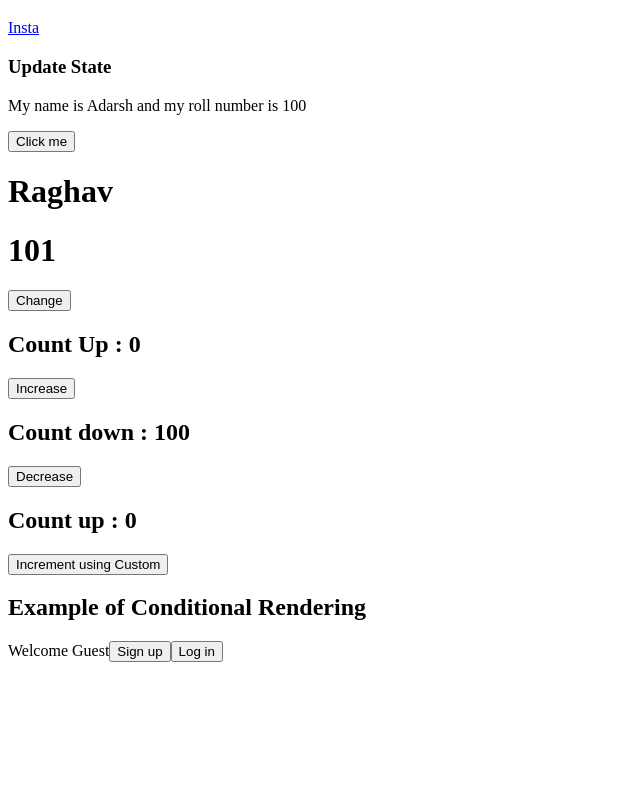
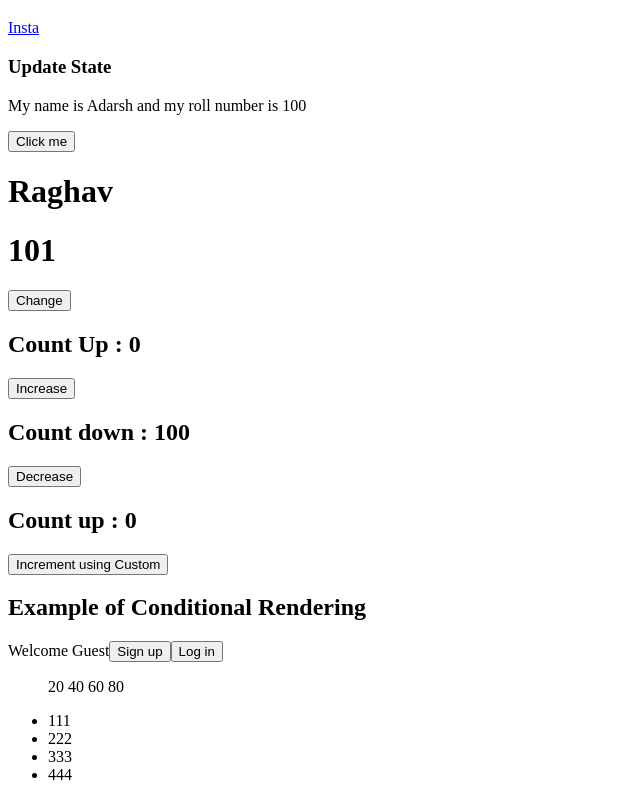
Before and after one commit to Raghav-Verma25/React-js, a React (Create React App) app: page / in a window 1280 px wide. Shown: the part 268-1068 px from the top of the page, without its empty margins (0-640 px from the left). Before the commit the page ends 938 px from the top, so only its background shows below. Built offline with nearby package versions, Linux system fonts and the light colour scheme.

Commit message:
List and Key in react

```diff
--- a/public/index.html
+++ b/public/index.html
@@ -44,7 +44,8 @@
     <div id="custom"></div>
     <h2>Example of Conditional Rendering</h2>
     <div id="condition-1"></div>
-
+    <div id="list"></div>
+    <div id="key"></div>
 
 
 
--- a/src/GeekyShow/ConditionalRendering/Guest.js
+++ b/src/GeekyShow/ConditionalRendering/Guest.js
@@ -3,11 +3,11 @@ import React, { Component } from 'react'
 export default class Guest extends Component {
   render() {
     return (
-      <div>
+      <React.Fragment>
         Welcome Guest
         <button> Sign up</button>
-        <button> Log in</button>
-      </div>
+        <button onClick={this.props.clickData}> Log in</button>
+        </React.Fragment>
     )
   }
 }
--- a/src/GeekyShow/ConditionalRendering/GuestApp.js
+++ b/src/GeekyShow/ConditionalRendering/GuestApp.js
@@ -2,11 +2,22 @@ import React, { Component } from 'react'
 import User from "./User"
 import Guest from "./Guest"
 export default class App extends Component {
+  state ={
+    isRegister : false
+  };
+  clickLogIn = () =>{
+    this.setState({isRegister : true});
+  };
+  clickLogOut = () =>{
+    this.setState({isRegister : false});
+  };
   render() {
-    const isRegister = this.props.register;
-    if(isRegister){
-        return <User />
+    const register = this.state.isRegister;
+    if(register){
+        return <User clickData={this.clickLogOut}/>
     }
-    return <Guest />
+    else{
+    return <Guest clickData={this.clickLogIn}/>
   }
 }
+}
--- a/src/GeekyShow/ConditionalRendering/User.js
+++ b/src/GeekyShow/ConditionalRendering/User.js
@@ -3,10 +3,10 @@ import React, { Component } from 'react'
 export default class User extends Component {
   render() {
     return (
-      <div>
+      <React.Fragment>
         Already Register <br />
-        <button>Sign in</button>
-      </div>
+        <button onClick={this.props.clickData}>Sign in</button>
+        </React.Fragment>
     )
   }
 }
--- /dev/null
+++ b/src/GeekyShow/Keys/KeyApp.js
@@ -0,0 +1,15 @@
+import React, { Component } from 'react'
+import KeyUser from "./KeyUser"
+export default class App extends Component {
+  render() {
+    const arr = this.props.numbers;
+    const newArr = arr.map(nums =>{
+        return <KeyUser key={nums} value = {nums} />;
+    });
+    return (
+      <div>
+        <ul>{newArr}</ul>
+      </div>
+    );
+  }
+}
--- /dev/null
+++ b/src/GeekyShow/Keys/KeyUser.js
@@ -0,0 +1,7 @@
+import React, { Component } from 'react'
+
+export default class KeyUser extends Component {
+  render() {
+    return <li>{this.props.value}</li>
+  }
+}
--- /dev/null
+++ b/src/component/List.js
@@ -0,0 +1,11 @@
+import React, { Component } from 'react'
+
+export default class List extends Component {
+  render() {
+    const arr =[10,20,30,40];
+    const new_arr = arr.map(num =>{
+        return <l1>{num*2}  </l1>
+    });
+    return <ul>{new_arr}</ul>
+  }
+}
--- a/src/index.js
+++ b/src/index.js
@@ -15,6 +15,8 @@ import HooksUseState from "./GeekyShow/HooksUseState"
 import HookUseEffect from "./GeekyShow/HookUseEffect"
 import App1 from "./GeekyShow/App1"
 import GuestApp from "./GeekyShow/ConditionalRendering/GuestApp"
+import List from "./component/List"
+import KeyApp from "./GeekyShow/Keys/KeyApp"
 
 //Using component
 
@@ -37,3 +39,6 @@ ReactDOM.render(<UpdateState /> , document.getElementById("update-root-5"));
  ReactDOM.render(<HookUseEffect/> , document.getElementById("effect"))
  ReactDOM.render(<App1/> , document.getElementById("custom"))
  ReactDOM.render(<GuestApp register={false}/> , document.getElementById("condition-1") )
+ ReactDOM.render(<List /> , document.getElementById("list"))
+ const arrValues =[111,222,333,444];
+ ReactDOM.render(<KeyApp numbers={arrValues}/> , document.getElementById("key"))
```
